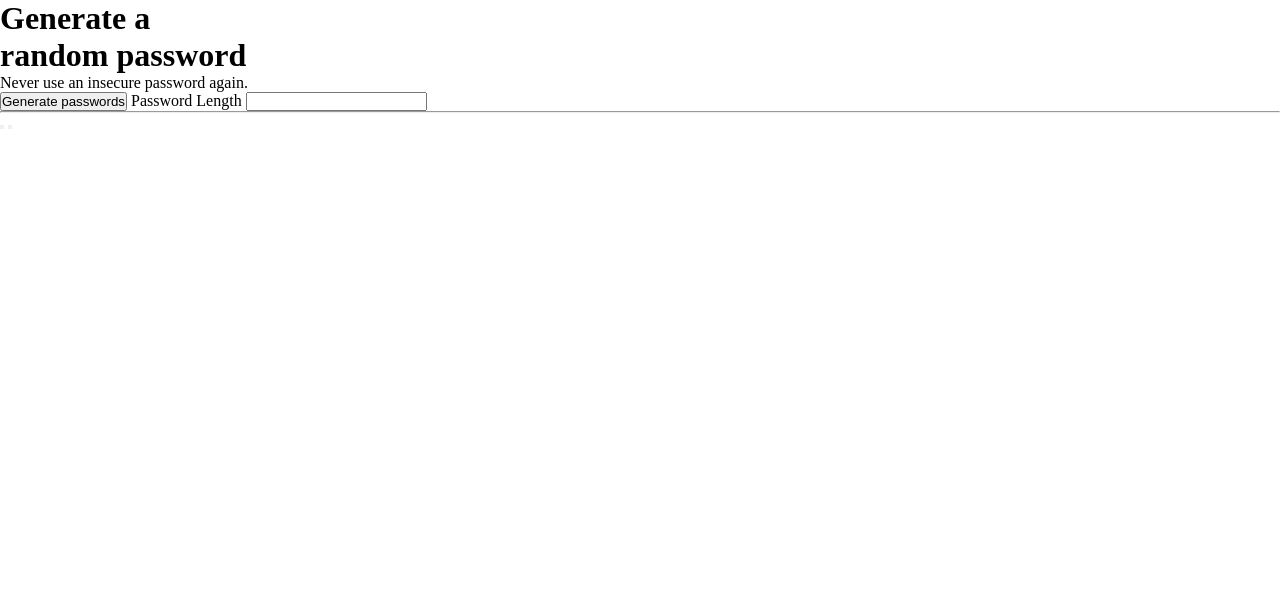
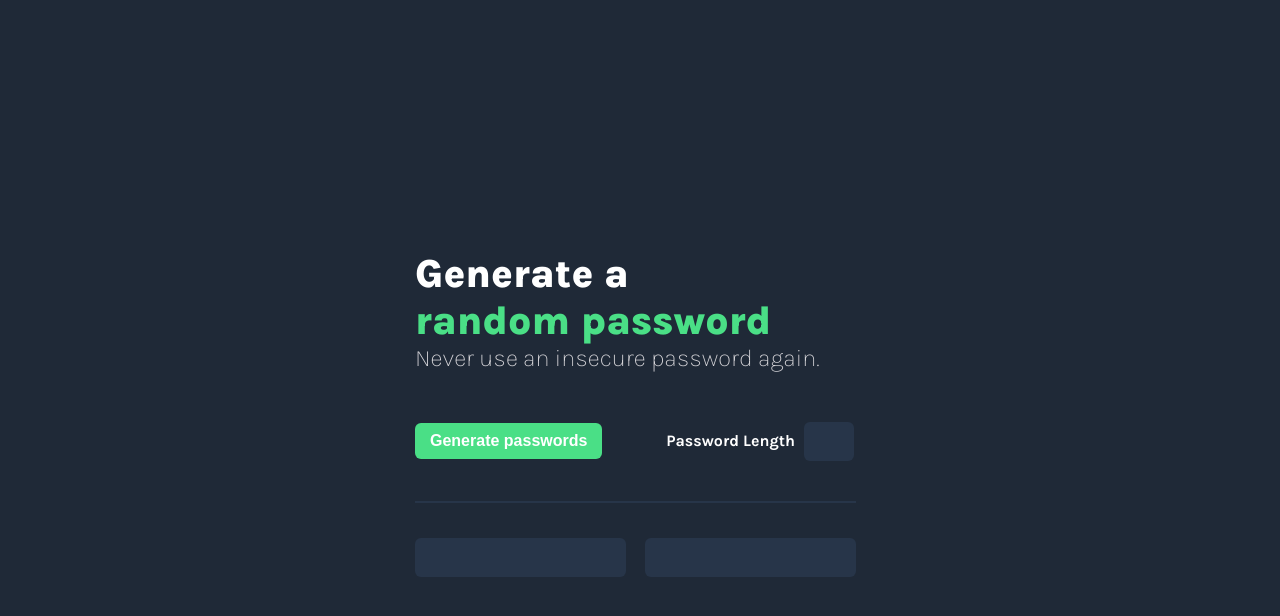
Before and after one commit to Adi26-pixel/password_generator, a plain HTML site: page index.html in a window 1280 px wide. Drawn offline with Linux system fonts and the light colour scheme.

Commit message:
Styled the Password Generator Page

```diff
--- a/css/styles.css
+++ b/css/styles.css
@@ -4,7 +4,7 @@
 color
 ===============
 */
-  --backrground-clr: #1f2937;
+  --background-clr: #1f2937;
   --primary-clr: #4adf86;
   --secondary-clr: #ffffff;
   --third-clr: #d5d4d8;
@@ -18,3 +18,101 @@ color
   padding: 0;
   box-sizing: border-box;
 }
+
+body {
+  background: var(--background-clr);
+  font-family: var(--primary-font);
+}
+
+.container {
+  margin: 200px auto;
+  width: 550px;
+  height: 550px;
+  padding: 50px;
+}
+
+.hero-section {
+  margin-bottom: 50px;
+}
+
+h1 {
+  color: var(--secondary-clr);
+  font-weight: 800;
+  font-size: 40px;
+}
+
+.color-h1 {
+  color: var(--primary-clr);
+}
+
+p {
+  color: var(--third-clr);
+  font-size: 24px;
+  font-weight: 200;
+}
+
+.generate-btn {
+  margin-bottom: 40px;
+}
+
+.generate-pwrd {
+  padding: 9px 15px;
+  background: var(--primary-clr);
+  color: var(--secondary-clr);
+  font-size: 16px;
+  font-weight: 700;
+  border: none;
+  border-radius: 6px;
+}
+
+.generate-pwrd:hover {
+  background: #064e3b;
+  font-weight: 700;
+}
+
+label {
+  color: var(--secondary-clr);
+  margin-left: 60px;
+  margin-right: 5px;
+  font-weight: 700;
+}
+
+#pwrd-nr {
+  background: var(--forth-clr);
+  border: none;
+  border-radius: 6px;
+  padding: 9px 15px;
+  height: 39px;
+  width: 50px;
+  color: var(--secondary-clr);
+}
+
+hr {
+  height: 2px;
+  width: 98%;
+  background: var(--forth-clr);
+  border: none;
+}
+
+#password-btn1,
+#password-btn2 {
+  margin-top: 35px;
+  height: 39px;
+  width: 211px;
+  background: var(--forth-clr);
+  border: none;
+  border-radius: 6px;
+  padding: 4px 15px;
+  color: var(--primary-clr);
+  font-weight: 500;
+}
+
+#password-btn1 {
+  margin-right: 15px;
+}
+
+#password-btn1:hover,
+#password-btn2:hover {
+  background: black;
+  font-weight: 700;
+}
--- a/index.html
+++ b/index.html
@@ -14,11 +14,17 @@
   </head>
   <body>
     <div class="container">
-      <h1>Generate a <br /><span class="colour-h1">random password</span></h1>
-      <p>Never use an insecure password again.</p>
-      <button>Generate passwords</button>
-      <label for="length">Password Length</label>
-      <input type="text" name="pwrdNr" id="pwrd-nr" autocomplete="off" />
+      <div class="hero-section">
+        <h1>Generate a <br /><span class="color-h1">random password</span></h1>
+        <p>Never use an insecure password again.</p>
+      </div>
+      <div class="generate-btn">
+        <button class="generate-pwrd" id="generate-pwrd">
+          Generate passwords
+        </button>
+        <label for="length">Password Length</label>
+        <input type="text" name="pwrdNr" id="pwrd-nr" autocomplete="off" />
+      </div>
       <div class="password-btn">
         <hr />
         <button id="password-btn1"></button>
```
